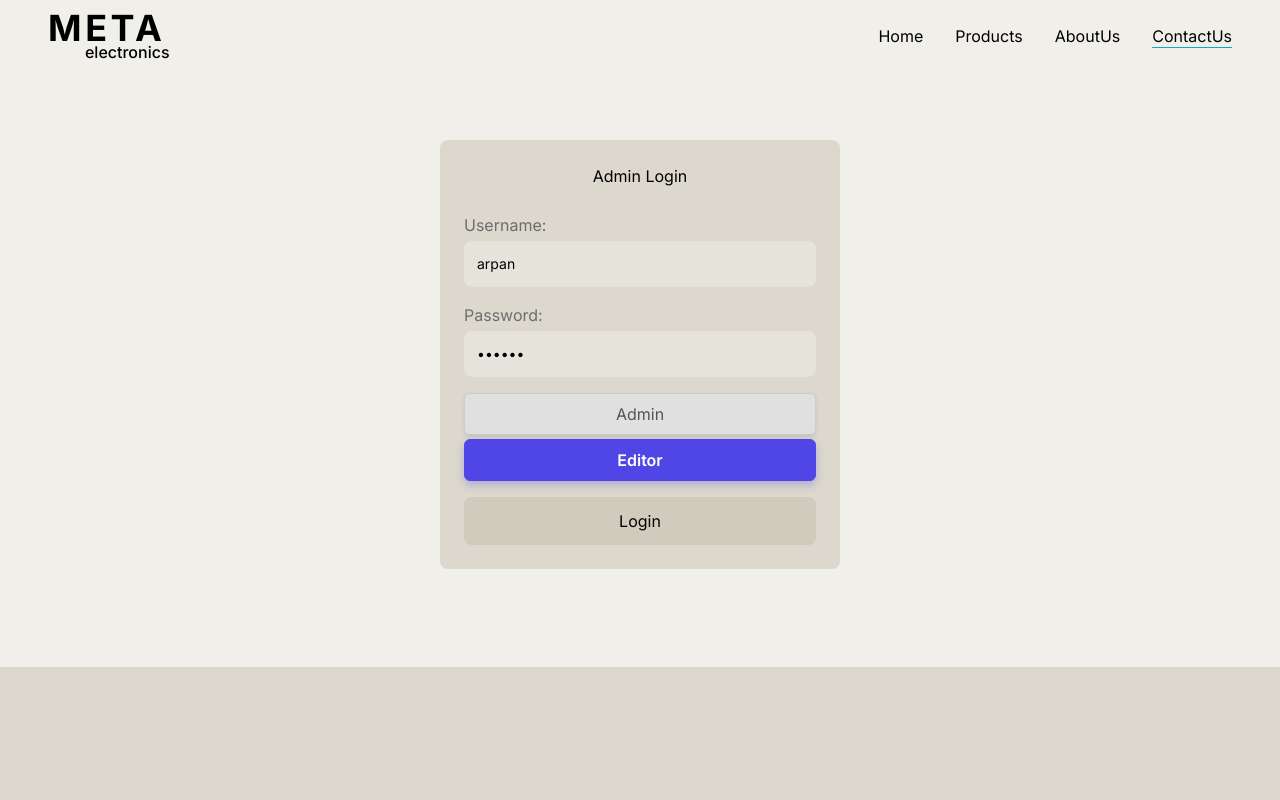
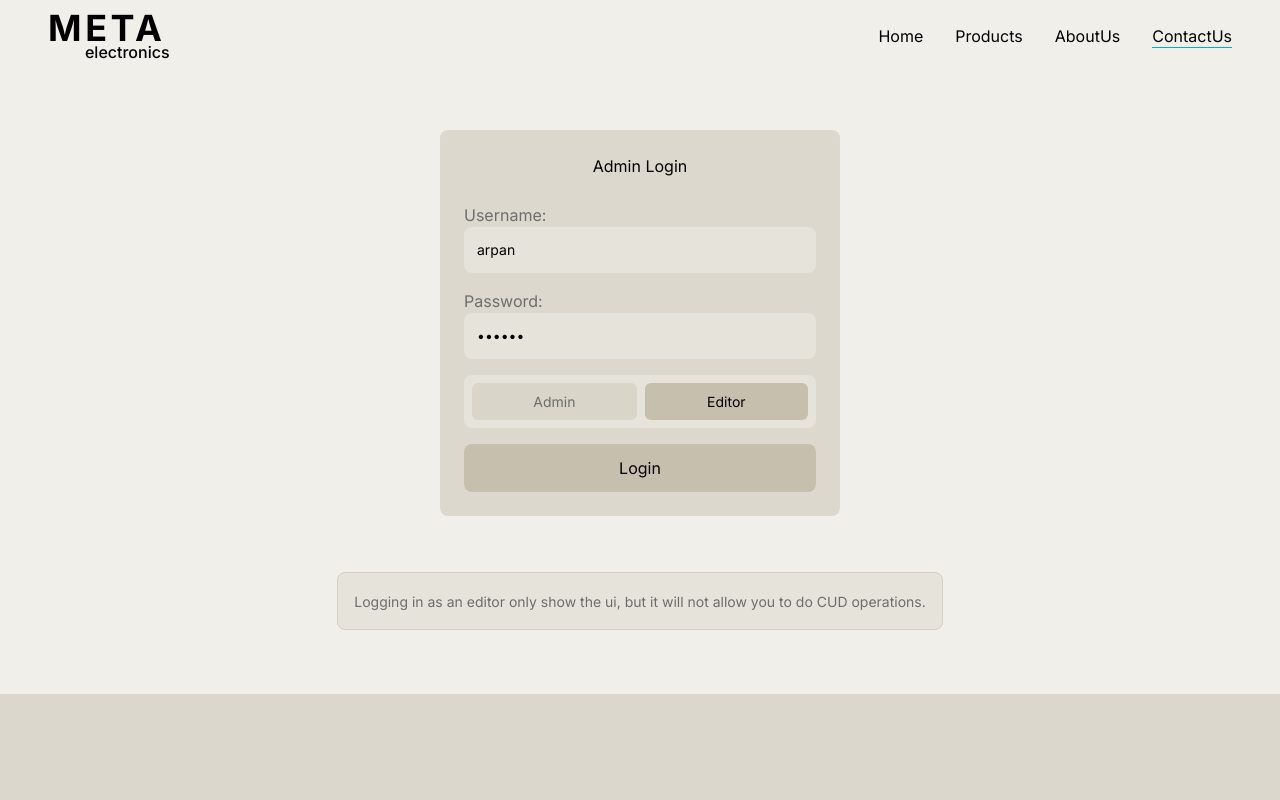
Before and after one commit to Amyboid/Metronix, a SvelteKit app: page /login in a window 1280 px wide. Shown: the top 800 px of the page. Built offline with nearby package versions, Linux system fonts and the light colour scheme; no server answers; the database is empty; what @iconify/tailwind4 would draw is missing.

Commit message:
add contact page

```diff
--- a/src/lib/Components/AdminProductCard.svelte
+++ b/src/lib/Components/AdminProductCard.svelte
@@ -145,17 +145,10 @@
 		cursor: pointer;
 		transition: background-color 0.3s ease;
 	}
-	.edit-button {
+	.edit-button, .delete-button {
 		background-color: #0bacc5;
 	}
-	.edit-button:hover {
-		background-color: #0a98ae;
-	}
-
-	.delete-button {
-		background-color: #0bacc5;
-	}
-	.delete-button:hover {
+	.edit-button:hover,.delete-button:hover {
 		background-color: #0a98ae;
 	}
 </style>
--- a/src/lib/Components/AdminProductForm.svelte
+++ b/src/lib/Components/AdminProductForm.svelte
@@ -418,6 +418,7 @@
 		resize: none;
 		border: 1px solid transparent;
 		transition: all 0.2s ease;
+		color: #6d6d6d;
 	}
 
 	textarea:focus,
--- /dev/null
+++ b/src/lib/Components/ContactCard.svelte
@@ -0,0 +1,16 @@
+<script>
+	const { cardDetails } = $props();
+</script>
+
+<div class="contact-card flex w-full items-center gap-3 sm:gap-4">
+	<button
+		class=" flex h-10 w-10 items-center justify-center rounded-lg border border-[#6d6d6d] p-2"
+		aria-label="contact-icon"
+	>
+		<span class={cardDetails.icon + ' h-5 w-5 sm:h-6 sm:w-6 text-[#6d6d6d]'}></span>
+	</button>
+	<div class="w-full flex flex-col gap-1 sm:gap-2">
+		<h1 class="text-base sm:text-lg">{cardDetails.title}</h1>
+		<span class="text-xs sm:text-sm text-[#6d6d6d]">{cardDetails.content}</span>
+	</div>
+</div>
--- a/src/lib/Components/HamburgerMenu.svelte
+++ b/src/lib/Components/HamburgerMenu.svelte
@@ -21,7 +21,7 @@
 		out:fly={{ x: 50, duration: 300 }}
 		class="hamburger-menu bg-primary-background absolute top-1 right-0 flex w-48 flex-col items-center gap-5 pt-14 sm:w-60 sm:gap-4 sm:pt-16"
 	>
-		<div class="flex flex-col items-center gap-5 pb-14">
+		<div class="relative flex flex-col items-center gap-5 pb-14">
 			{#if navLinks}
 				{#each navLinks as link}
 					<a
@@ -38,10 +38,13 @@
 					>
 				</button>
 			{:else}
+				<span class="text-sm text-[#6d6d6d]">Role: {adminProfile.role}</span>
 				<h1 class="capitalize">
 					{adminProfile.username}
 				</h1>
-				<LogoutButton />
+				<div class="bg-neutral w-full rounded-lg p-1 px-3">
+					<LogoutButton />
+				</div>
 			{/if}
 		</div>
 	</div>
--- /dev/null
+++ b/src/routes/contact/+page.svelte
@@ -0,0 +1,137 @@
+<script>
+	import ContactCard from "$lib/Components/ContactCard.svelte";
+
+	const cardDetails = [
+		{
+			icon: 'icon-[tabler--mail-filled]',
+			title: 'Quick contact',
+			content: 'Email: contact.meta@gmail.com'
+		},
+		{
+			icon: 'icon-[ic--round-phone]',
+			title: 'Phone number',
+			content: '+91 8345678917'
+		},
+		{
+			icon: 'icon-[tabler--location-filled]',
+			title: 'Location',
+			content: 'Ranichak More, Haldia, Purba Medinipur district, West Bengal, India'
+		},
+
+	];
+</script>
+
+<header class="section-header mt-2 flex h-24 w-full items-center pl-6 sm:h-30 md:mt-0 md:pl-[8%]">
+	<h1 class="text-lg font-semibold md:text-xl">Get in touch with Meta Electronics.</h1>
+</header>
+
+<section
+	class="mt-8 flex flex-col-reverse items-center justify-center gap-2 md:mt-12 md:w-[65%] md:flex-row md:gap-6 md:h-[80vh]"
+>
+	<div class="flex flex-col gap-8 p-6 md:w-1/2 h-full bg-[#dcd8cd36]">
+		<div class="flex flex-col gap-2 border-b border-b-[var(--primary-background)]">
+			<h1 class="text-2xl sm:text-3xl">Let's Talk!</h1>
+			<p class="pb-3 text-sm text-[#6d6d6d] sm:text-base">
+				Get in touch with us using the enquiry form or contact details below.
+			</p>
+		</div>
+		<form class="flex flex-col gap-3 md:gap-5" action="">
+			<div class="flex gap-2">
+				<div class="formfield w-1/2">
+					<label for="firstname">First Name</label>
+					<input type="text" name="firstname" id="firstname" placeholder="vam" />
+				</div>
+				<div class="formfield w-1/2">
+					<label for="lastname">Last Name</label>
+					<input type="text" name="lastname" id="lastname" placeholder="joy" />
+				</div>
+			</div>
+			<div class="formfield">
+				<label for="email">Email</label>
+				<input type="email" name="email" id="lastname" placeholder="vam.joy@gmail.com" />
+			</div>
+			<div class="formfield">
+				<label for="email">Email</label>
+				<textarea
+					class="h-[100px]"
+					name="email"
+					id=""
+					cols="30"
+					rows="10"
+					placeholder="Type something..."
+				></textarea>
+			</div>
+			<button
+				type="submit"
+				class="bg-accent flex cursor-pointer items-center justify-center gap-2 rounded-lg p-3 text-sm transition-all duration-300 hover:bg-[#0a98ae] sm:text-lg"
+			>
+				<span class="icon-[mynaui--send-solid]"></span>
+				<span> Send </span>
+			</button>
+		</form>
+	</div>
+	<div class="flex flex-col gap-8 p-6 md:w-1/2 h-full">
+		<div class="contact-person-img md:bg-primary-background-gradient w-full h-1/2 rounded-lg pt-2">
+			<img class="object-contain w-full h-full max-h-[250px] md:max-h-auto" src="/assets/bg/contact.png" alt="">
+		</div>
+		<div class="flex flex-col gap-4 h-1/2">
+			{#each cardDetails as card}
+				<ContactCard cardDetails={card}/>
+			{/each}
+		</div>
+	</div>
+</section>
+
+<style>
+	.section-header {
+		border-bottom: 1px solid var(--primary-background);
+		border-top: 1px solid var(--primary-background);
+		background-color: #dcd8cd36;
+	}
+	.formfield {
+		display: flex;
+		flex-direction: column;
+		gap: 4px;
+	}
+
+	label {
+		font-size: var(--text-base);
+		line-height: var(--tw-leading, var(--text-base--line-height));
+		text-transform: capitalize;
+	}
+	input,
+	textarea {
+		background: #e6e3db;
+		width: 100%;
+		padding: 12px;
+		border-radius: var(--radius-lg);
+		outline: none;
+		font-size: var(--text-xs);
+		line-height: var(--tw-leading, var(--text-xs--line-height));
+		resize: none;
+		border: 1px solid transparent;
+		transition: all 0.2s ease;
+		color: #6d6d6d;
+	}
+
+	textarea:focus,
+	input:focus {
+		border: 1px solid #6d6d6d;
+	}
+
+	.contact-person-img{
+		background: url('/static//assets/bg/contact-bg1.svg');
+	}
+	@media only screen and (min-width: 768px) {
+		label {
+			font-size: var(--text-base);
+			line-height: var(--tw-leading, var(--text-base--line-height));
+		}
+
+		input,
+		textarea {
+			font-size: var(--text-sm);
+			line-height: var(--tw-leading, var(--text-sm--line-height));
+		}
+	}
+</style>
--- a/src/routes/login/+page.svelte
+++ b/src/routes/login/+page.svelte
@@ -5,6 +5,7 @@
 
 	let username = $state<string>('');
 	let password = $state<string>('');
+	let opendEye = $state(false);
 	let role: 'Admin' | 'Editor' = $state('Editor');
 	let error = $state<string>('');
 	let loading = $state<boolean>(false);
@@ -22,19 +23,31 @@
 			password = '';
 		}
 	});
+
+	function toggleEye() {
+		let eyeInput = document.getElementById('password') as HTMLInputElement;
+		if (eyeInput) {
+			if (eyeInput.type === 'password') {
+				eyeInput.type = 'text';
+			} else {
+				eyeInput.type = 'password';
+			}
+		}
+		opendEye = !opendEye;
+	}
 </script>
 
 <div class="login-container min-w-[90%] p-6 md:min-w-[400px]">
-	<h1 class="w-full text-center">Admin Login</h1>
+	<h1 class="w-full text-center text-base">Admin Login</h1>
 	{#if error}
-		<p class="error-message">{error}</p>
+		<p class="error-message rounded-lg border border-blue-700 p-3 text-sm text-blue-700">{error}</p>
 	{/if}
 	<form
 		method="POST"
 		class="flex flex-col gap-4"
 		action="?/login"
-		use:enhance={({formData}) => {
-			formData.append('role', role)
+		use:enhance={({ formData }) => {
+			formData.append('role', role);
 			loading = true; // Show loading state
 			error = '';
 
@@ -58,14 +71,34 @@
 			<input type="text" id="username" name="username" bind:value={username} required />
 		</div>
 
-		<div>
+		<div class="relative">
 			<label for="password">Password:</label>
-			<input type="password" id="password" name="password" bind:value={password} required />
-		</div>
-		<div>
+			<div class="relative">
+				<input
+					class=""
+					type="password"
+					id="password"
+					name="password"
+					bind:value={password}
+					required
+				/>
 				<button
 					type="button"
-				class="role-button rounded-md px-6 py-2 transition-colors duration-200"
+					onclick={toggleEye}
+					class="absolute top-0 right-0 flex h-full items-center justify-center px-4"
+				>
+					{#if opendEye}
+						<span class="icon-[tabler--eye-filled] h-4 w-4 sm:h-5 sm:w-5"></span>
+					{:else}
+						<span class="icon-[tabler--eye-off] h-4 w-4 sm:h-5 sm:w-5"></span>
+					{/if}
+				</button>
+			</div>
+		</div>
+		<div class="role-section flex gap-2 rounded-lg bg-[#e6e3db] p-2">
+			<button
+				type="button"
+				class="role-button w-1/2 rounded-md px-6 py-2 transition-colors duration-200"
 				class:selected={role === 'Admin'}
 				onclick={() => (role = 'Admin')}
 			>
@@ -73,33 +106,49 @@
 			</button>
 			<button
 				type="button"
-				class="role-button rounded-md px-6 py-2 transition-colors duration-200"
+				class="role-button w-1/2 rounded-md transition-colors duration-200"
 				class:selected={role === 'Editor'}
 				onclick={() => (role = 'Editor')}
 			>
 				Editor
 			</button>
-			<!-- <input type="radio" name="role" id="admin" value="Admin" />
-			<input type="radio" name="role" id="editor" value="Editor" /> -->
 		</div>
 		<button
 			type="submit"
 			disabled={loading}
-			class="cursor-pointer rounded-lg bg-[hsl(42,18%,78%)] p-3 hover:bg-[#c7bfae]"
+			class="cursor-pointer rounded-lg bg-[hsl(41,18%,73%)] py-3 transition-all duration-200 hover:bg-[hsl(42,18%,67%)]"
 		>
-			{#if loading}Logging in...{:else}Login{/if}
+			{#if loading}
+				<div class="flex items-center justify-center gap-1">
+					Logging in <span class="icon-[eos-icons--loading]"></span>
+				</div>
+			{:else}
+				Login
+			{/if}
 		</button>
 	</form>
 </div>
 
+<div class="m-4 rounded-lg border border-[#d5d0c3] bg-[#e6e3db] p-4">
+	{#if role === 'Admin'}
+		<span class="text-left text-xs text-[#6d6d6d] sm:text-sm"
+			>😉 Ha ha!, you don't know my admin user. logged in as editor.</span
+		>
+	{:else}
+		<span class="text-left text-xs text-[#6d6d6d] sm:text-sm"
+			>Logging in as an editor only show the ui, but it will not allow you to do CUD operations.</span
+		>
+	{/if}
+</div>
+
 <style>
 	.login-container {
-		margin: 50px auto;
+		margin: 40px auto;
 		border-radius: var(--radius-lg);
 		background-color: var(--color-primary-background);
 		font-family: 'Inter', sans-serif;
 	}
-	form > div {
+	form > div:has:not(.role-section) {
 		display: flex;
 		flex-direction: column;
 		gap: 4px;
@@ -115,7 +164,7 @@
 	}
 	.login-container input[type='text'],
 	.login-container input[type='password'] {
-		background: hsl(42, 18%, 88%);
+		background: #e6e3db;
 		width: 100%;
 		padding: 12px;
 		border-radius: var(--radius-lg);
@@ -126,31 +175,24 @@
 		transition: all 0.2s ease;
 	}
 	.error-message {
-		color: #d9534f;
-		background-color: #f2dede;
-		border: 1px solid #ebccd1;
-		padding: 10px;
-		border-radius: 5px;
+		background-color: #e6e3db;
 		margin-bottom: 20px;
 	}
 
 	.role-button {
-        background-color: #e0e0e0; /* Default unselected background */
-        color: #555;
-        border: 1px solid #ccc;
-        box-shadow: 0 2px 4px rgba(0, 0, 0, 0.1); /* Subtle shadow */
+		background-color: #d9d5c9;
+		color: #6d6d6d;
+		font-size: var(--text-sm);
+		cursor: pointer;
 	}
 
 	.role-button:hover:not(.selected) {
-        background-color: #d0d0d0; /* Slightly darker on hover */
+		background-color: #d5d0c3;
 	}
 
 	.role-button.selected {
-        background-color: #4f46e5; /* Indigo-600 for selected */
-        color: white;
-        border-color: #4f46e5;
-        box-shadow: 0 4px 8px rgba(79, 70, 229, 0.3); /* More prominent shadow for selected */
-        font-weight: 600; /* Bolder text for selected */
+		background-color: #c7bfae;
+		color: black;
 	}
 
 	button[type='submit']:disabled {
--- a/src/routes/support/+page.svelte
+++ /dev/null
@@ -1 +0,0 @@
-<h1 class="mt-10">Support</h1>
```
Lines whose indentation alone changed are shown as unchanged.
